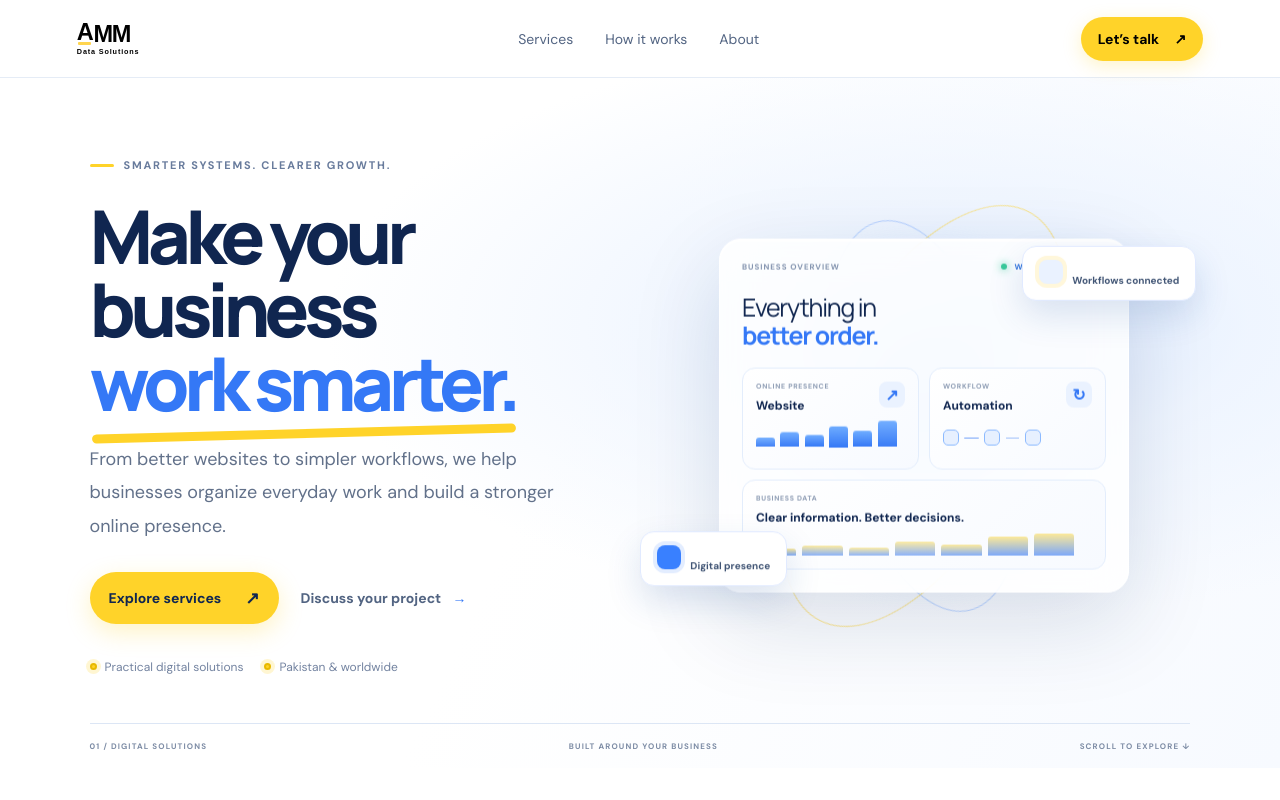
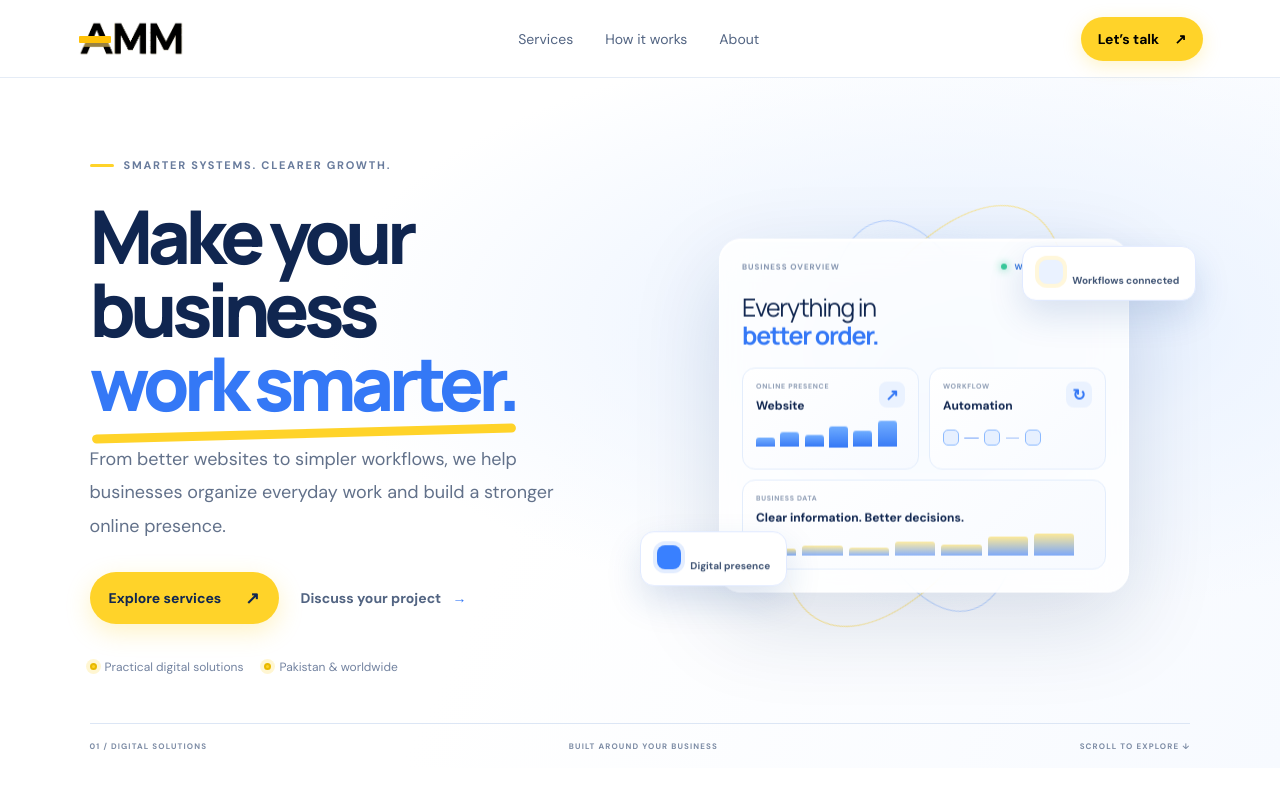
Before and after one commit to wwwab229-cpu/amm-data-solutions-website, a Next.js app: page / in a window 1280 px wide. Shown: the top 800 px of the page. Built offline with nearby package versions, Linux system fonts and the light colour scheme.

Commit message:
Fix header logo with single bright yellow A bar

```diff
--- a/logo/AMMLogo.tsx
+++ b/logo/AMMLogo.tsx
@@ -11,9 +11,7 @@ export default function AMMLogo({
   height = 38,
   size,
 }: AMMLogoProps) {
-  const logoHeight = size ? (38 * size) / 132 : height;
-  const wordSize = logoHeight * 0.62;
-  const taglineSize = logoHeight * 0.19;
+  const imageHeight = size ? (38 * size) / 132 : height;
 
   return (
     <div
@@ -21,63 +19,38 @@ export default function AMMLogo({
       role="img"
       aria-label="AMM Data Solutions"
       style={{
-        display: "inline-flex",
+        display: "flex",
         flexDirection: "column",
-        alignItems: "flex-start",
-        justifyContent: "center",
+        lineHeight: 1,
+        position: "relative",
+        width: "fit-content",
         flexShrink: 0,
-        lineHeight: 1,
-        color: "#000000",
-        fontFamily: "Arial, Helvetica, sans-serif",
       }}
     >
+      <img
+        src="/amm-logo.png"
+        alt="AMM Data Solutions"
+        style={{
+          height: imageHeight,
+          width: "auto",
+          objectFit: "contain",
+          display: "block",
+        }}
+      />
       <div
         aria-hidden="true"
         style={{
-          display: "flex",
-          alignItems: "flex-end",
-          fontSize: wordSize,
-          fontWeight: 900,
-          letterSpacing: "-0.055em",
-          lineHeight: 0.88,
-          whiteSpace: "nowrap",
+          position: "absolute",
+          left: 2 * (imageHeight / 38),
+          top: 16 * (imageHeight / 38),
+          width: 32 * (imageHeight / 38),
+          height: 7.5 * (imageHeight / 38),
+          background: "#FFC107",
+          borderRadius: 1,
+          zIndex: 2,
+          pointerEvents: "none",
         }}
-      >
-        <span
-          style={{
-            display: "inline-block",
-            position: "relative",
-            paddingBottom: logoHeight * 0.075,
-            marginRight: logoHeight * 0.025,
-          }}
-        >
-          A
-          <span
-            style={{
-              position: "absolute",
-              left: "8%",
-              right: "8%",
-              bottom: 0,
-              height: Math.max(1.5, logoHeight * 0.075),
-              background: "#FFD54F",
-              borderRadius: 1,
-            }}
-          />
-        </span>
-        <span>MM</span>
-      </div>
-      <div
-        style={{
-          marginTop: logoHeight * 0.08,
-          fontSize: taglineSize,
-          fontWeight: 700,
-          letterSpacing: "0.12em",
-          lineHeight: 1,
-          whiteSpace: "nowrap",
-        }}
-      >
-        Data Solutions
-      </div>
+      />
     </div>
   );
 }
```
